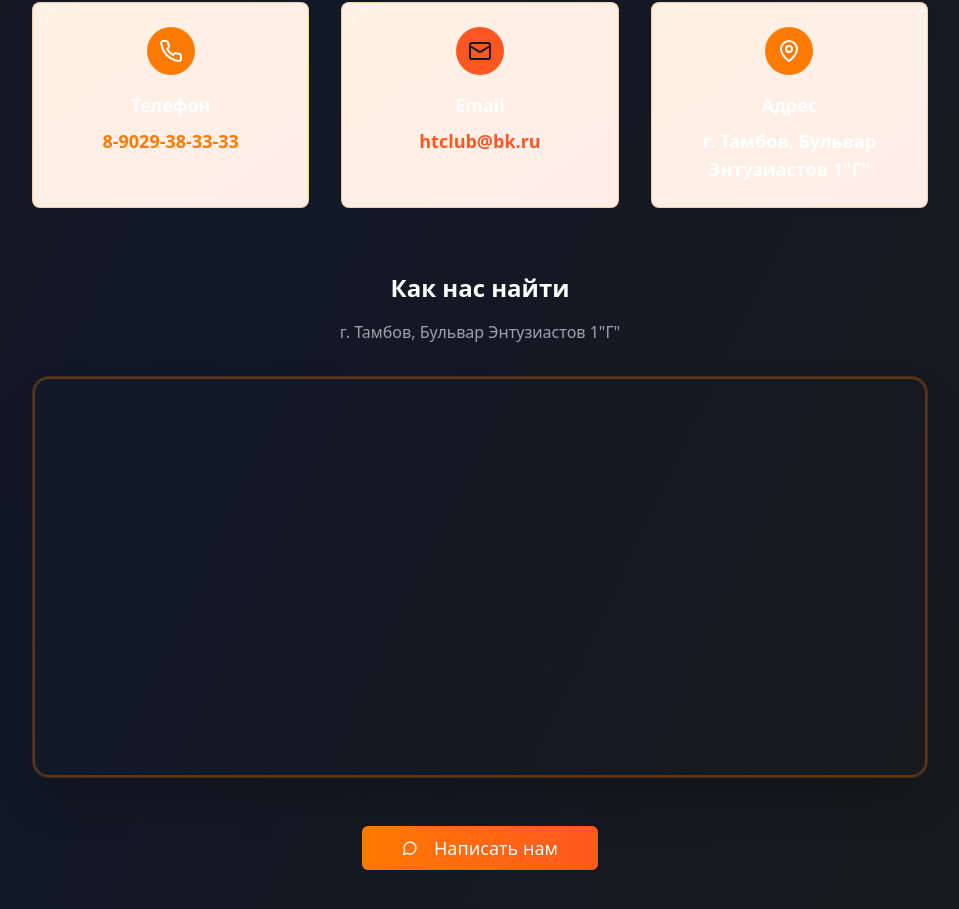
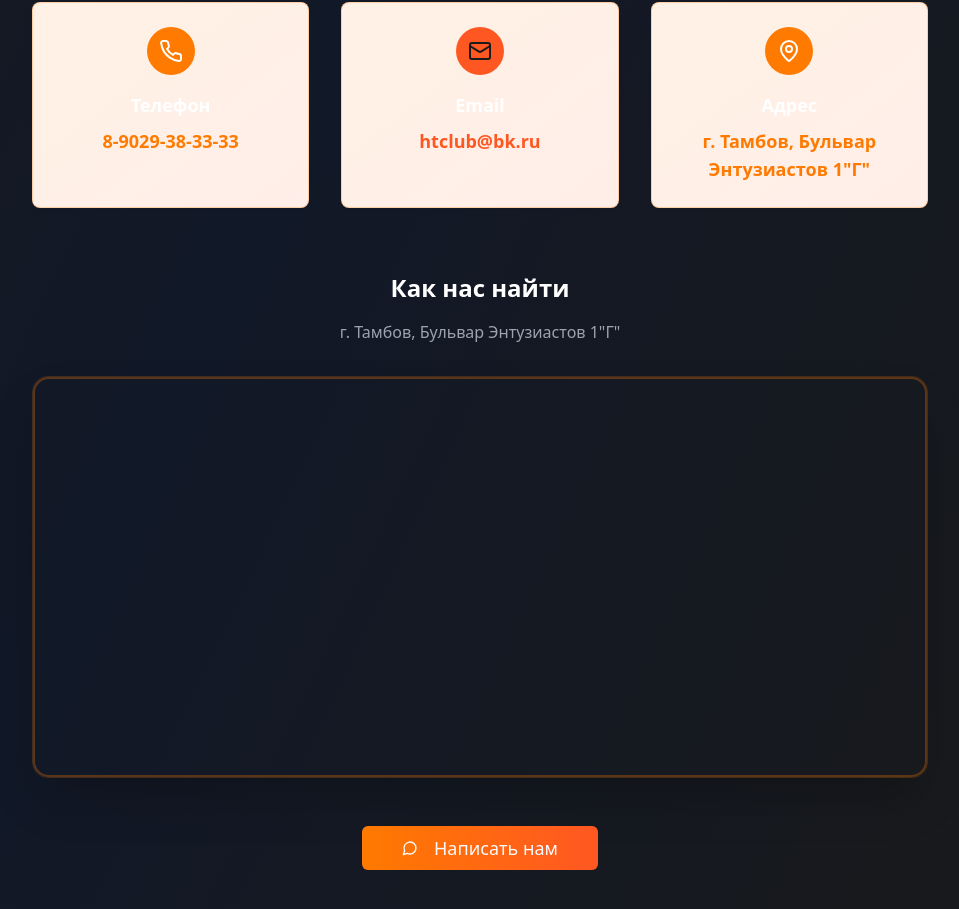
Before and after one commit to pr-poehali-dev/tochka-service-website, a React (Vite) app: page / in a window 1280 px wide. Shown: the part 1620-2529 px from the top of the page, without its empty margins (160-1119 px from the left). Built offline with nearby package versions, Linux system fonts and the light colour scheme.

Commit message:
Стилизация цвета адреса контакта

```diff
--- a/src/pages/Index.tsx
+++ b/src/pages/Index.tsx
@@ -180,7 +180,7 @@ const Index = () => {
                   <Icon name="MapPin" size={24} className="text-white" />
                 </div>
                 <h3 className="text-lg font-semibold mb-2 text-white">Адрес</h3>
-                <p className="text-white text-lg font-bold">г. Тамбов, Бульвар Энтузиастов 1"Г"</p>
+                <p className="text-electric text-lg font-bold">г. Тамбов, Бульвар Энтузиастов 1"Г"</p>
               </CardContent>
             </Card>
           </div>
```
